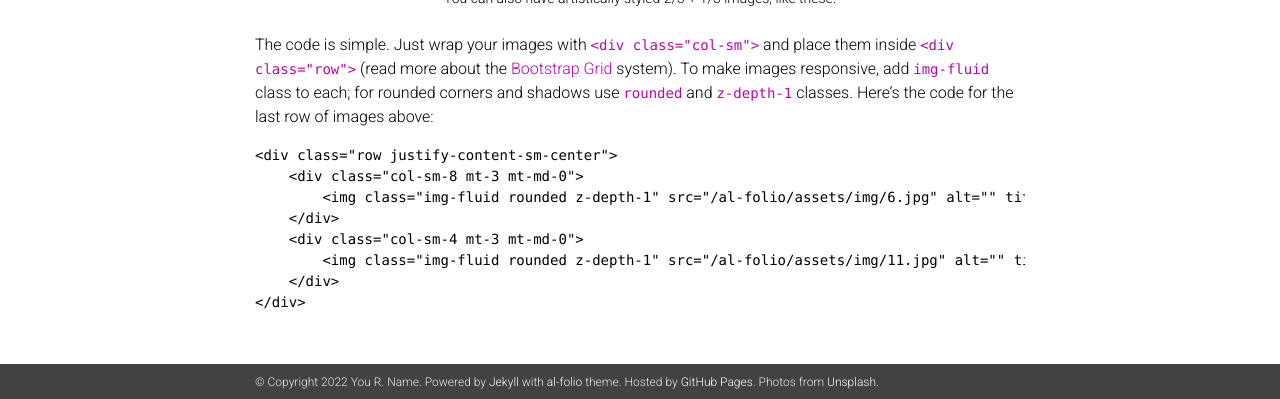
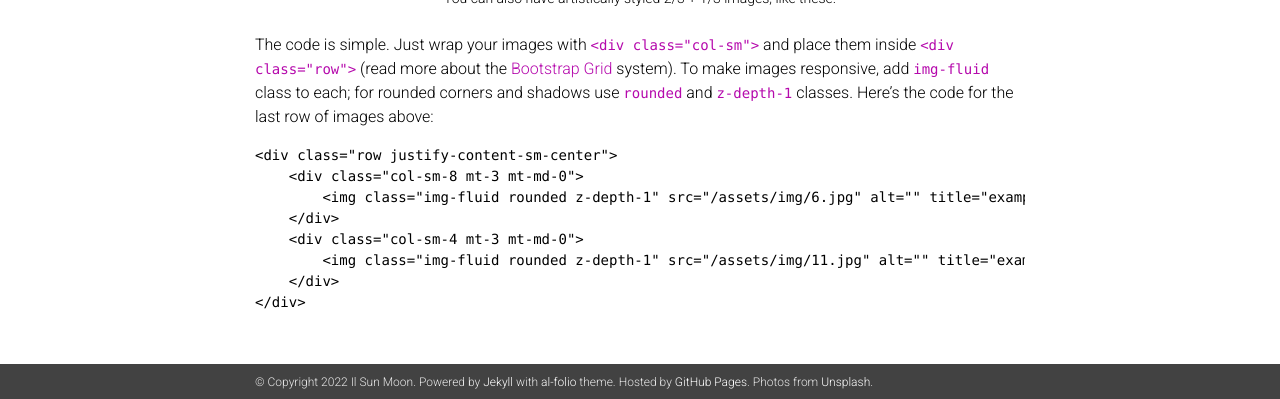
Before and after one commit to moonisspace/moonisspace.github.io, a Jekyll site: the page built from _projects/6_project.markdown, in a window 1280 px wide and 900 px high, scrolled down 1013 px, cut to the strip 501-900 px from the top of the window. Built offline with Jekyll 4.4.1, drawn with Linux system fonts in a browser that asks for light colours; nearby versions of some CDN libraries; a style sheet for code colours, icons or effects is not loaded.

Commit message:
Update _config.yml

```diff
--- a/_config.yml
+++ b/_config.yml
@@ -2,11 +2,11 @@
 # Site settings
 # -----------------------------------------------------------------------------
 
-title: blank # the website title (if blank, full name will be used instead)
-first_name: You
-middle_name: R.
-last_name: Name
-email: you@example.com
+title: Moon is Space
+first_name: Il Sun
+middle_name:
+last_name: Moon
+email: info@moonis.space
 description: > # the ">" symbol means to ignore newlines until "footer_text:"
   A simple, whitespace theme for academics. Based on [*folio](https://github.com/bogoli/-folio) design.
 footer_text: >
@@ -14,8 +14,8 @@ footer_text: >
   Hosted by <a href="https://pages.github.com/" target="_blank">GitHub Pages</a>.
   Photos from <a href="https://unsplash.com" target="_blank">Unsplash</a>.
 
-url:  # the base hostname & protocol for your site
-baseurl: /al-folio # the subpath of your site, e.g. /blog/
+url:  https://moonisspace.github.io
+baseurl:
 last_updated: false # set to true if you want to display last updated in the footer
 impressum_path:  # set to path to include impressum link in the footer, use the same path as permalink in a page, helps to conform with EU GDPR
 
```
